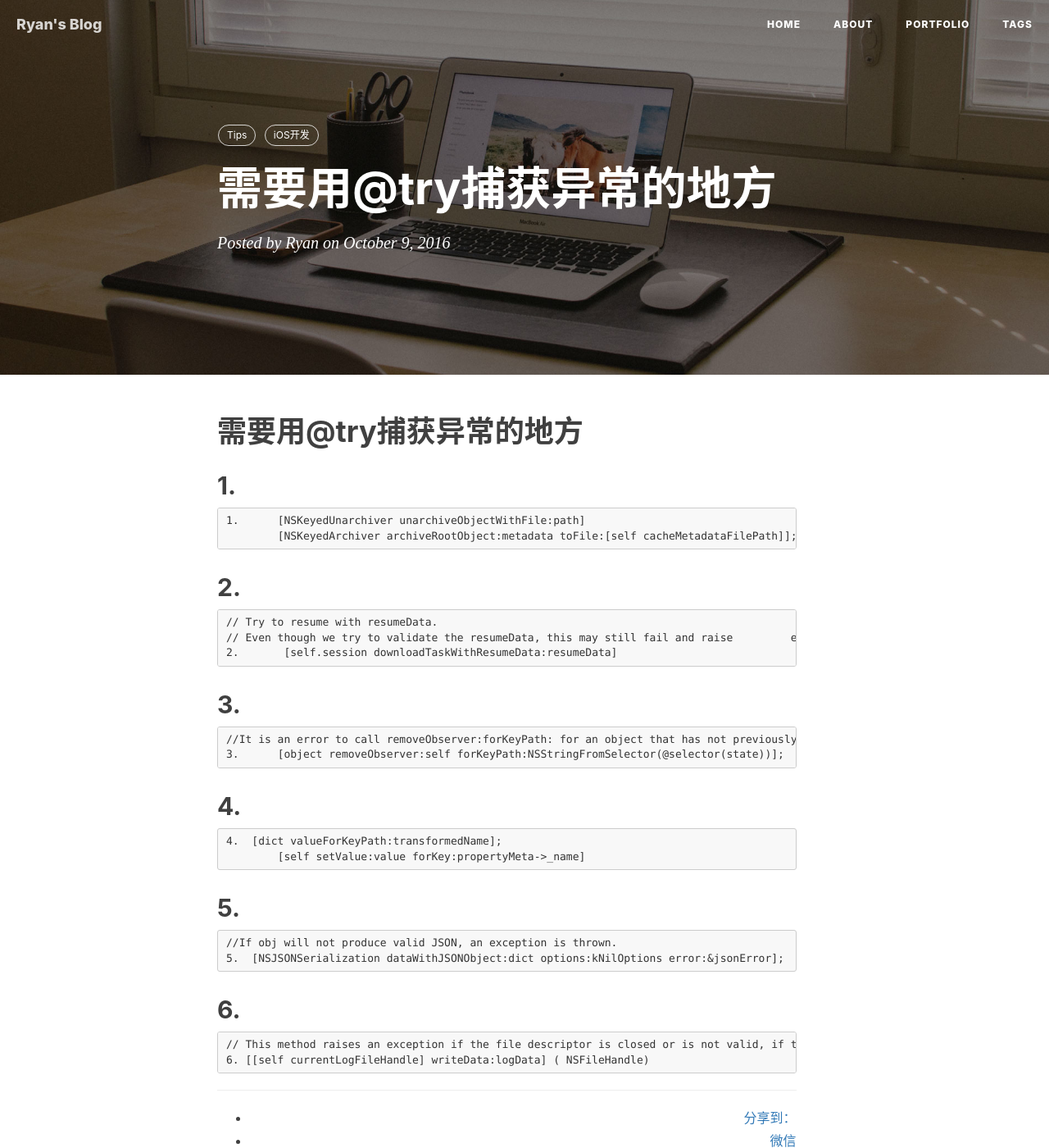
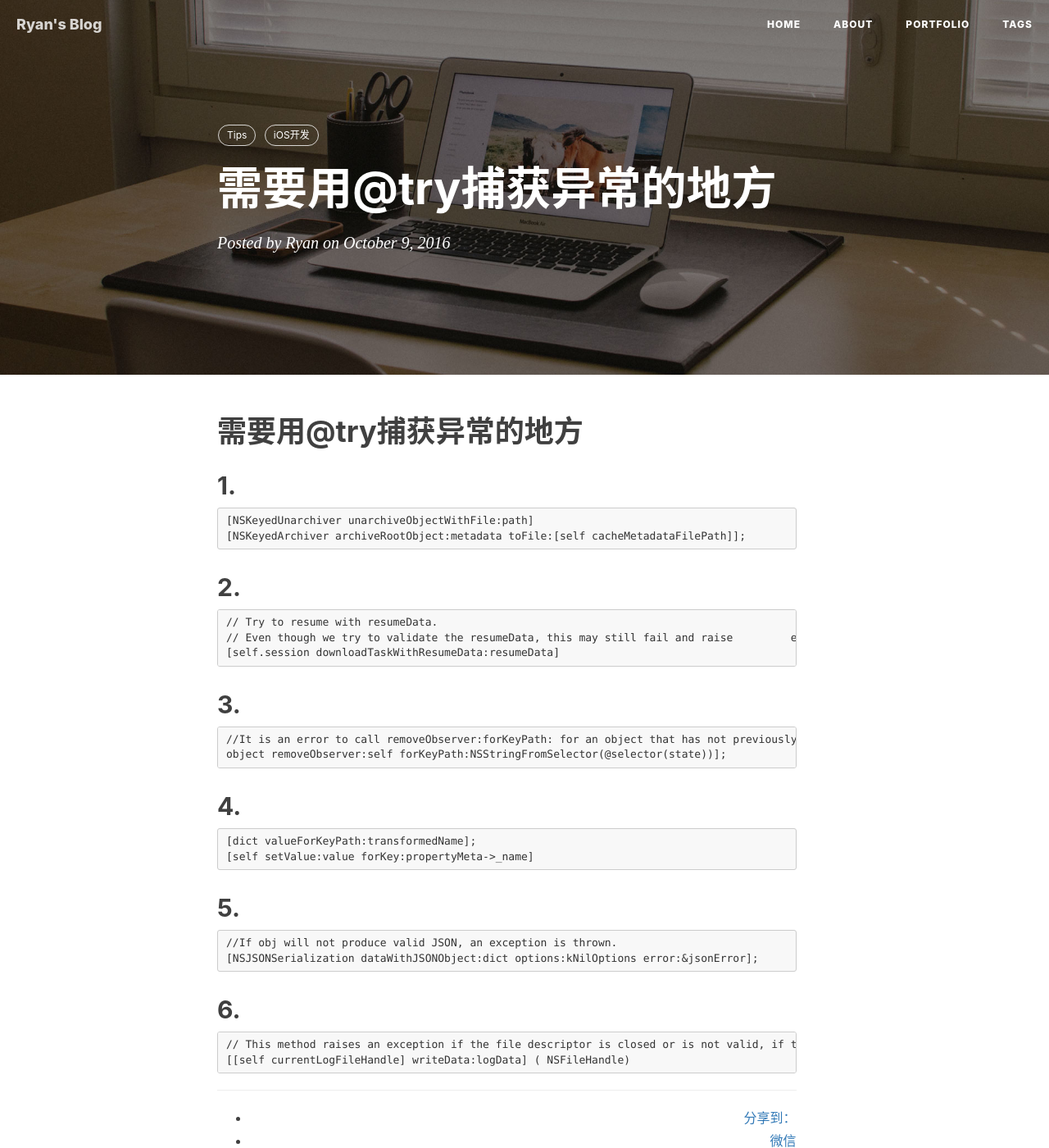
Before and after one commit to dnqs123/dnqs123.github.io, a Jekyll site: the page built from _posts/2016-10-09-try-catch.markdown, in a window 1280 px wide and 1400 px high. Shown: the whole window at 82% size. Built offline with Jekyll 4.4.1, drawn with Linux system fonts in a browser that asks for light colours; nearby versions of some CDN libraries; comment, search, counter and statistics services are not loaded.

Commit message:
no message

```diff
--- a/_posts/2016-10-09-try-catch.markdown
+++ b/_posts/2016-10-09-try-catch.markdown
@@ -14,36 +14,36 @@ tags:
 
 ## 	1.
 
-	1. 	[NSKeyedUnarchiver unarchiveObjectWithFile:path]
-      	[NSKeyedArchiver archiveRootObject:metadata toFile:[self cacheMetadataFilePath]];
+	[NSKeyedUnarchiver unarchiveObjectWithFile:path]
+    [NSKeyedArchiver archiveRootObject:metadata toFile:[self cacheMetadataFilePath]];
 
 
 ##  2.
 
 	// Try to resume with resumeData.
 	// Even though we try to validate the resumeData, this may still fail and raise 	excecption.
-	2.	 [self.session downloadTaskWithResumeData:resumeData]
+	[self.session downloadTaskWithResumeData:resumeData]
 
 
 ##		3.
 
 	//It is an error to call removeObserver:forKeyPath: for an object that has not previously been registered as an observer.
-	3.	[object removeObserver:self forKeyPath:NSStringFromSelector(@selector(state))];
+	object removeObserver:self forKeyPath:NSStringFromSelector(@selector(state))];
 
 
 ##		4.
 
-	4.  [dict valueForKeyPath:transformedName];
-		[self setValue:value forKey:propertyMeta->_name]
+	[dict valueForKeyPath:transformedName];
+	[self setValue:value forKey:propertyMeta->_name]
 
 
 ##		5.
 
 	//If obj will not produce valid JSON, an exception is thrown.
-	5.  [NSJSONSerialization dataWithJSONObject:dict options:kNilOptions error:&jsonError];
+	[NSJSONSerialization dataWithJSONObject:dict options:kNilOptions error:&jsonError];
 
 
 ##		6.
 
 	// This method raises an exception if the file descriptor is closed or is not valid, if the receiver represents an unconnected pipe or socket endpoint, if no free space is left on the file system, or if any other writing error occurs.
-	6. [[self currentLogFileHandle] writeData:logData] ( NSFileHandle)
+	[[self currentLogFileHandle] writeData:logData] ( NSFileHandle)
```
